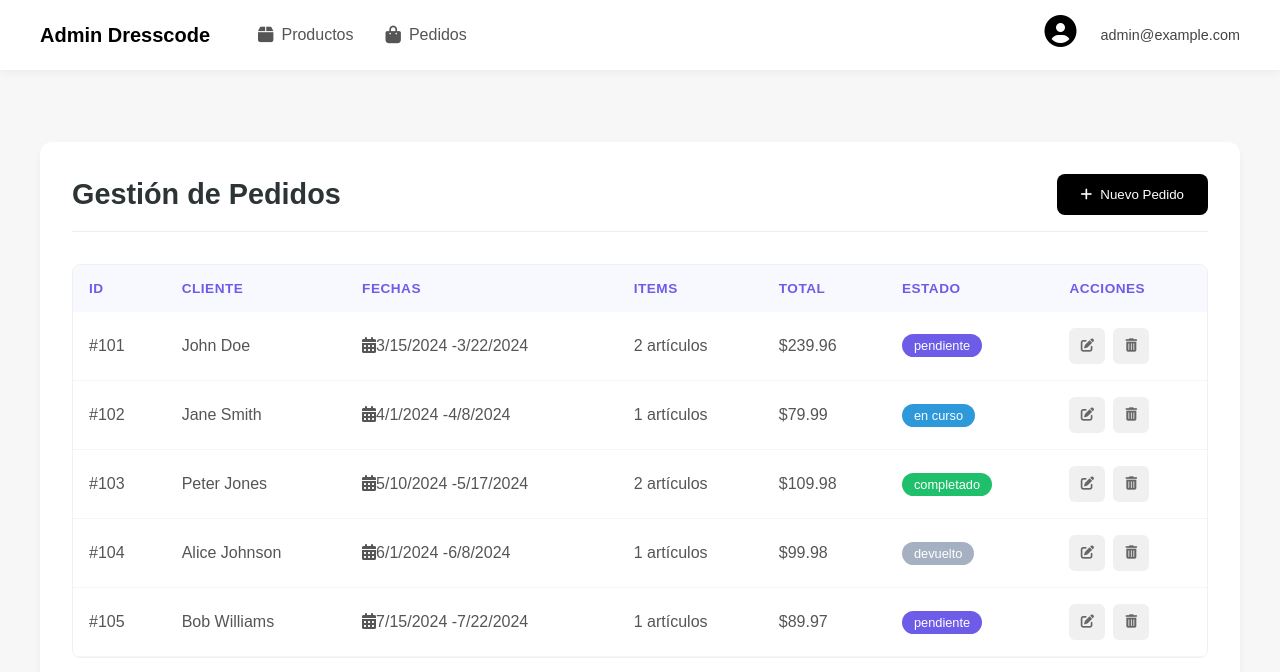
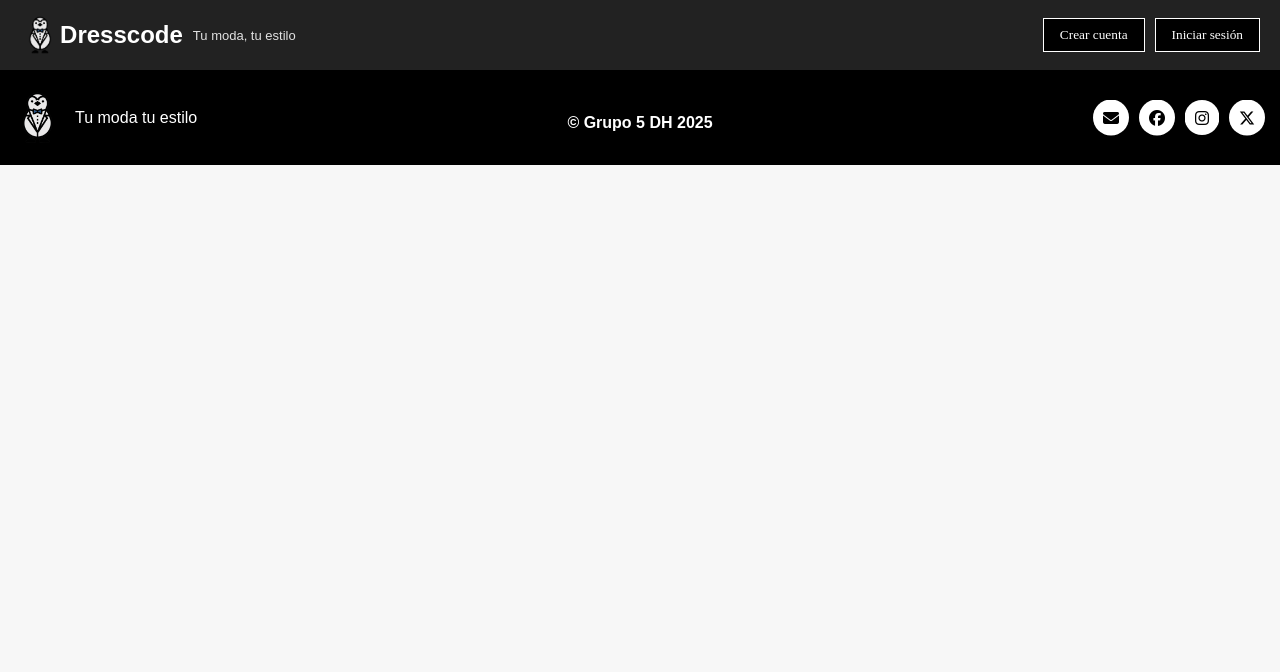
Before and after one commit to meguecha07/FrontEndDressCode, a React (Vite) app: page /admin/orders in a window 1280 px wide. Shown: the top 672 px of the page. Built offline with nearby package versions, Linux system fonts and the light colour scheme; a web font is replaced by a local one.

Commit message:
Cambiando la ruta de admin por administrador

```diff
--- a/src/App.jsx
+++ b/src/App.jsx
@@ -12,7 +12,7 @@ import AdminHeader from "./components/admin/layout/AdminHeader/AdminHeader";
 function App() {
   const location = useLocation();
   const navigate = useNavigate();
-  const isAdminRoute = location.pathname.startsWith("/admin");
+  const isAdminRoute = location.pathname.startsWith("/administrador");
 
   // Detección móvil mejorada
   useEffect(() => {
@@ -37,16 +37,16 @@ function App() {
 
       <Routes>
         {/* Redirección desde /admin */}
-        <Route path="/admin" element={<Navigate to="/admin/dashboard" replace />} />
+        <Route path="/administrador" element={<Navigate to="/administrador/dashboard" replace />} />
 
         {/* Rutas públicas */}
         <Route path="/" element={<HomePage />} />
         <Route path="/product/:id" element={<ProductPage />} />
 
         {/* Rutas de administración */}
-        <Route path="/admin/dashboard" element={<DashboardPage />} />
-        <Route path="/admin/products" element={<ProductsListPage />} />
-        <Route path="/admin/orders" element={<OrdersListPage />} />
+        <Route path="/administrador/dashboard" element={<DashboardPage />} />
+        <Route path="/administrador/products" element={<ProductsListPage />} />
+        <Route path="/administrador/orders" element={<OrdersListPage />} />
       </Routes>
 
       {!isAdminRoute && <WebsiteFooter />}
--- a/src/components/admin/layout/AdminHeader/AdminHeader.jsx
+++ b/src/components/admin/layout/AdminHeader/AdminHeader.jsx
@@ -5,16 +5,16 @@ const AdminHeader = () => {
   return (
     <header className={styles.header}>
       <div className={styles.container}>
-        <Link to="/admin/dashboard" className={styles.logo}>
+        <Link to="/administrador/dashboard" className={styles.logo}>
           <span>Admin Dresscode</span>
         </Link>
 
         <nav className={styles.nav}>
-          <Link to="/admin/products" className={styles.navLink}>
+          <Link to="/administrador/products" className={styles.navLink}>
             <i className="fas fa-box"></i>
             Productos
           </Link>
-          <Link to="/admin/orders" className={styles.navLink}>
+          <Link to="/administrador/orders" className={styles.navLink}>
             <i className="fas fa-shopping-bag"></i>
             Pedidos
           </Link>
--- a/src/pages/Admin/DashboardPage/DashboardPage.jsx
+++ b/src/pages/Admin/DashboardPage/DashboardPage.jsx
@@ -28,14 +28,14 @@ const DashboardPage = () => {
       </div>
 
       <div className={styles.grid}>
-        <Link to="/admin/products" className={styles.card}>
+        <Link to="/administrador/products" className={styles.card}>
           <i className="fas fa-box"></i>
           <h3>Gestión de Productos</h3>
           <p>Administra tu catálogo de productos</p>
           <span className={styles.cardLink}>Ver detalles <i className="fas fa-arrow-right"></i></span>
         </Link>
 
-        <Link to="/admin/orders" className={styles.card}>
+        <Link to="/administrador/orders" className={styles.card}>
           <i className="fas fa-shopping-bag"></i>
           <h3>Gestión de Pedidos</h3>
           <p>Revisa y gestiona los pedidos</p>
```
